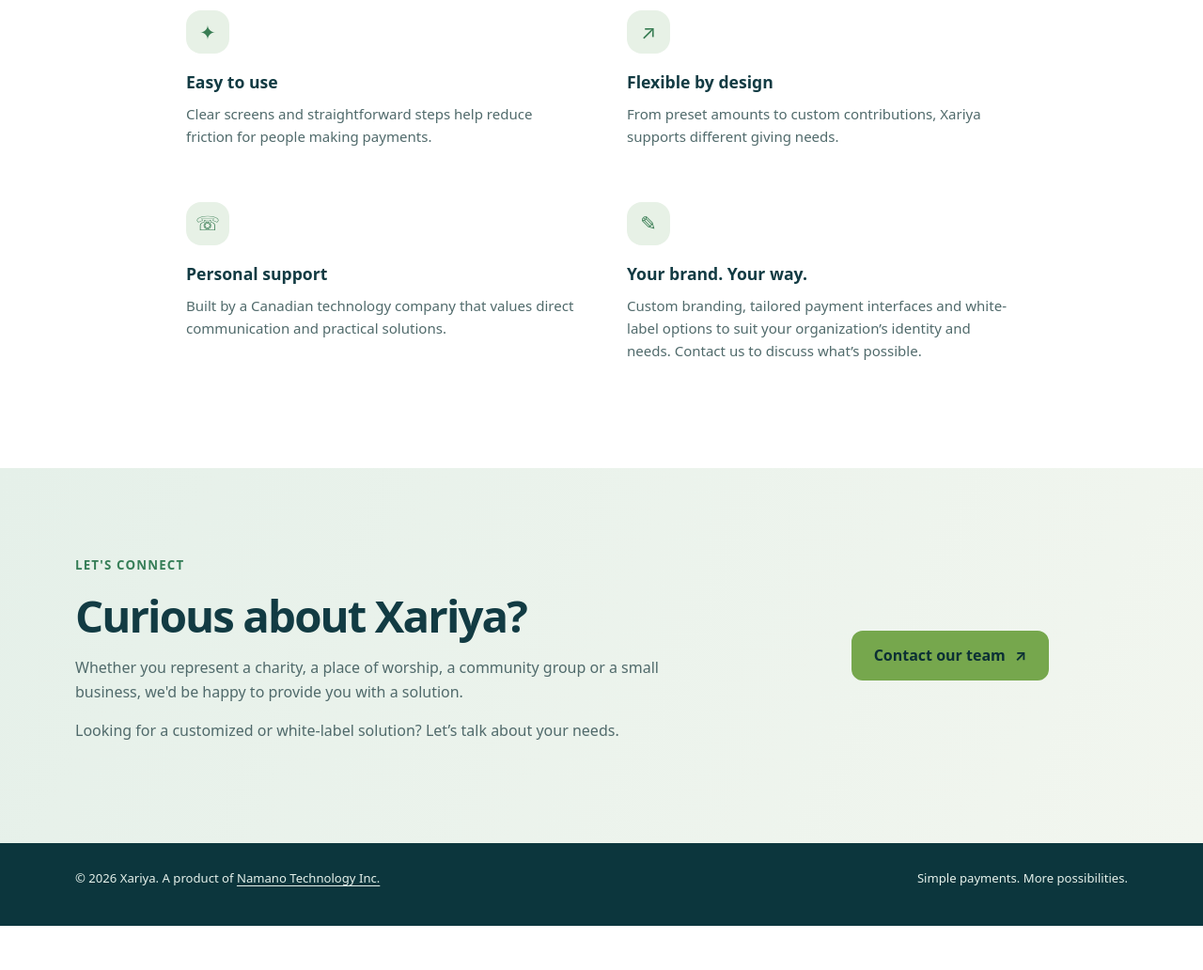
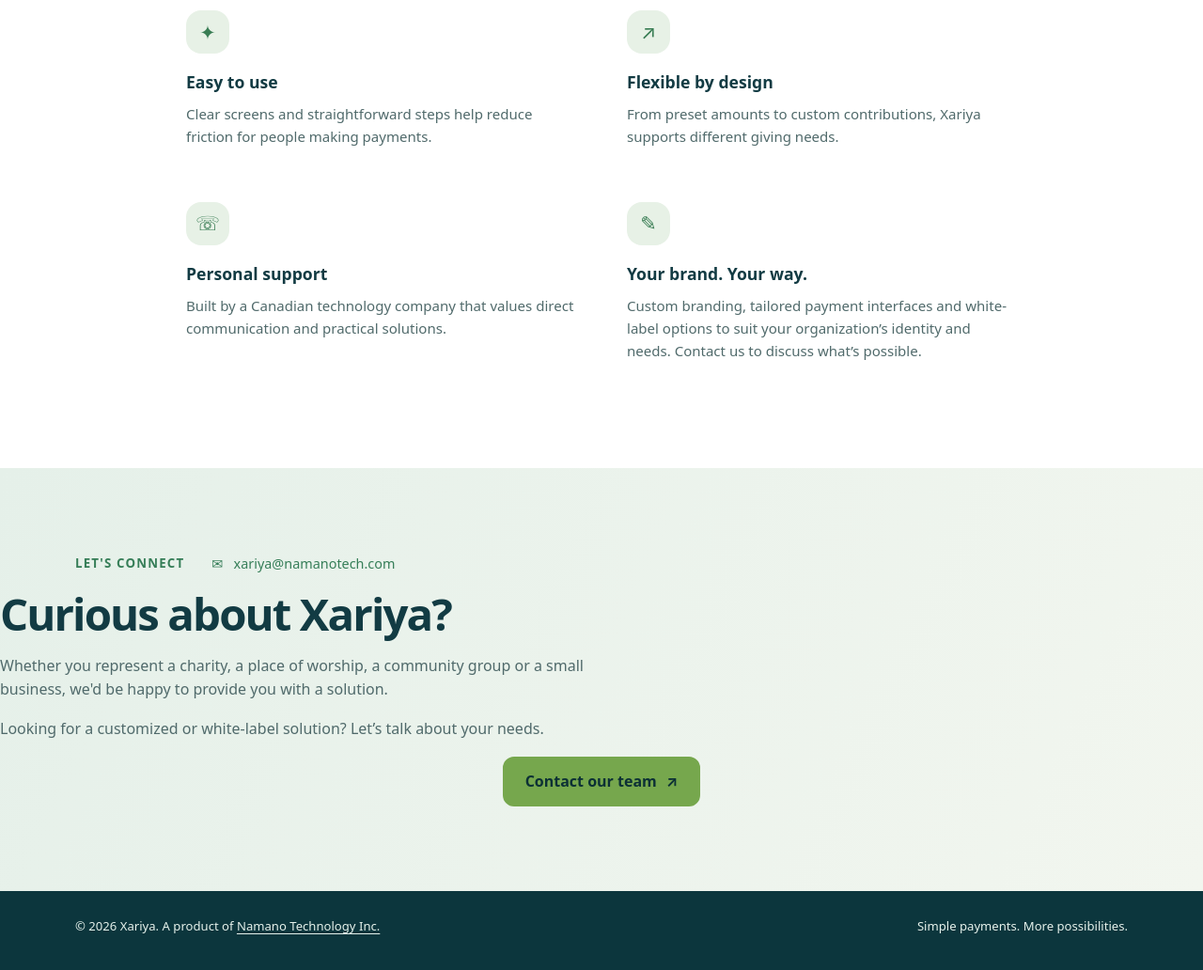
Before and after one commit to tahmadn/xariya, a plain HTML site: page index.html in a window 1280 px wide. Shown: the part 2499-3531 px from the top of the page at 94% size. Before the commit the page ends 3484 px from the top, so only its background shows below. Drawn offline with Linux system fonts and the light colour scheme.

Commit message:
Add files via upload

```diff
--- a/index.html
+++ b/index.html
@@ -59,6 +59,29 @@
       .logo small{font-size:.76rem;margin:-4px 0 5px 1px}
       .links .btn{padding:9px 10px}
     }
+	.email-link {
+  margin-left: 20px;
+  color: #367e58;
+  font-size: 0.9rem;
+  font-weight: 500;
+  letter-spacing: normal;
+  text-transform: none;
+  text-decoration: none;
+}
+
+.email-link:hover {
+  text-decoration: underline;
+}
+
+@media (max-width: 600px) {
+  .contact .eyebrow {
+    flex-wrap: wrap;
+  }
+
+  .email-link {
+    margin-left: 0;
+  }
+}
   </style>
 </head>
 <body>
@@ -68,7 +91,12 @@
     <section id="solutions"><div class="wrap"><div class="section-heading"><div class="eyebrow">One platform. More possibilities.</div><h2>Made for the way you collect payments</h2><p>Whether you're supporting a cause or running a business, the goal is the same: a straightforward experience for everyone.</p></div><div class="cards"><article class="card"><div class="icon" aria-hidden="true">♡</div><span class="tag">Available donation solution</span><h3>Digital Giving</h3><p>Help supporters contribute quickly and conveniently at your location, with a donation experience designed for charities and community organizations.</p><ul class="points"><li>Preset and custom donation amounts</li><li>Campaign selection</li><li>Contactless card payments</li><li>Digital receipt access</li></ul></article><article class="card tint"><div class="icon" aria-hidden="true">▣</div><span class="tag future">In development</span><h3>Business Payments</h3><p>We're exploring a streamlined way for small businesses to accept everyday payments, without unnecessary complexity.</p><ul class="points"><li>Designed with small merchants in mind</li><li>Simple payment collection workflows</li><li>Contactless payment possibilities</li><li>Interested businesses welcome to inquire</li></ul></article></div></div></section>
     <section class="how" id="how"><div class="wrap"><div class="section-heading"><div class="eyebrow">How it works</div><h2>Easy from start to finish</h2><p>Our existing digital giving experience keeps the steps clear and familiar.</p></div><div class="steps"><div class="step"><div class="num">01</div><h3>Choose an amount</h3><p>Select a suggested amount or enter a custom contribution.</p></div><div class="step"><div class="num">02</div><h3>Make a payment</h3><p>Follow the on-screen instructions to complete a contactless payment.</p></div><div class="step"><div class="num">03</div><h3>You're all set</h3><p>See confirmation and access a digital receipt.</p></div></div></div></section>
     <section id="why"><div class="wrap"><div class="section-heading"><div class="eyebrow">Why Xariya</div><h2>Technology that feels human</h2><p>We believe useful payment technology should be practical, welcoming and easy to understand.</p></div><div class="benefits"><div class="benefit"><div class="icon" aria-hidden="true">✦</div><h3>Easy to use</h3><p>Clear screens and straightforward steps help reduce friction for people making payments.</p></div><div class="benefit"><div class="icon" aria-hidden="true">↗</div><h3>Flexible by design</h3><p>From preset amounts to custom contributions, Xariya supports different giving needs.</p></div><div class="benefit"><div class="icon" aria-hidden="true">☏</div><h3>Personal support</h3><p>Built by a Canadian technology company that values direct communication and practical solutions.</p></div><div class="benefit"><div class="icon" aria-hidden="true">✎</div><h3>Your brand. Your way.</h3><p>Custom branding, tailored payment interfaces and white-label options to suit your organization’s identity and needs. Contact us to discuss what’s possible.</p></div></div></div></section>
-    <section class="contact" id="contact"><div class="wrap contact-inner"><div><div class="eyebrow">Let's connect</div><h2>Curious about Xariya?</h2><p>Whether you represent a charity, a place of worship, a community group or a small business, we'd be happy to provide you with a solution.</p><p>Looking for a customized or white-label solution? Let’s talk about your needs.</p></div><div class="contact-action"><a class="btn" href="https://www.namanotechnology.com/contact.html" target="_blank" rel="noopener noreferrer">Contact our team <span aria-hidden="true">↗</span></a></div></div></section>
+    <section class="contact" id="contact"><div class="wrap contact-inner"><d<div class="eyebrow">
+  Let's connect
+  <a href="mailto:xariya@namanotech.com" class="email-link">
+    ✉ &nbsp; xariya@namanotech.com
+  </a>
+</div><h2>Curious about Xariya?</h2><p>Whether you represent a charity, a place of worship, a community group or a small business, we'd be happy to provide you with a solution.</p><p>Looking for a customized or white-label solution? Let’s talk about your needs.</p></div><div class="contact-action"><a class="btn" href="https://www.namanotechnology.com/contact.html" target="_blank" rel="noopener noreferrer">Contact our team <span aria-hidden="true">↗</span></a></div></div></section>
   </main>
   <footer><div class="wrap footer-row"><p>© <span id="year">2026</span> Xariya. A product of <a href="https://www.namanotechnology.com/" target="_blank" rel="noopener noreferrer">Namano Technology Inc.</a></p><p>Simple payments. More possibilities.</p></div></footer>
   <script>document.getElementById('year').textContent=new Date().getFullYear();</script>
```
